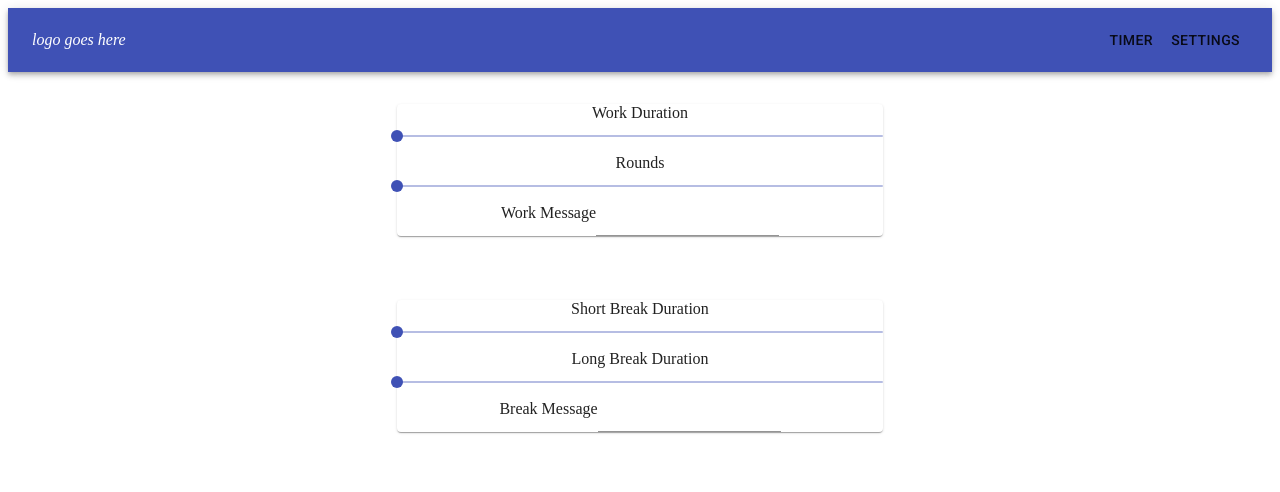
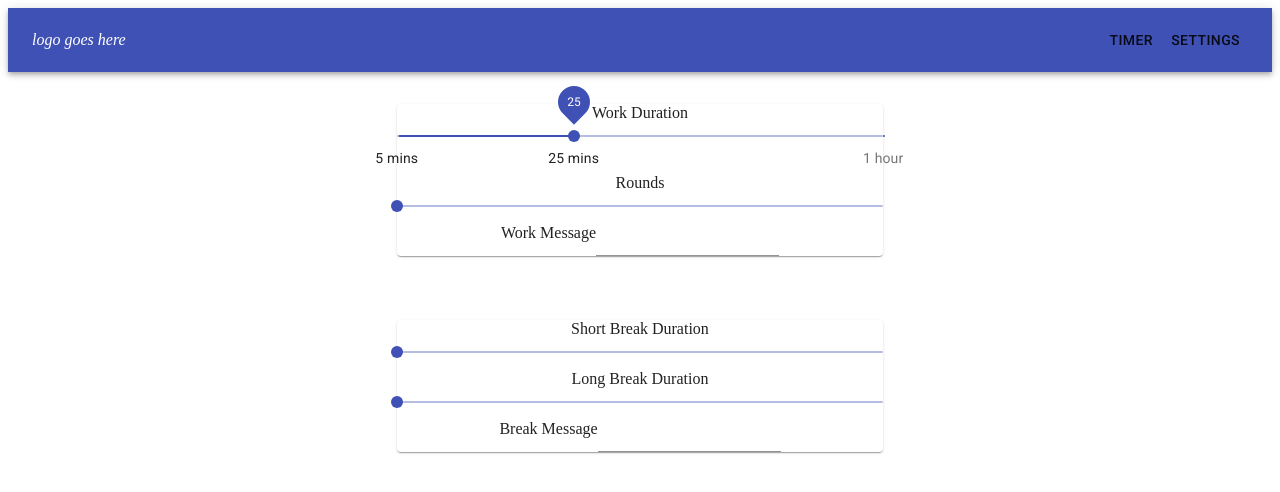
Before and after one commit to ARTurnerGit/pomodoro, a React (Create React App) app: page /settings in a window 1280 px wide. Shown: the top 492 px of the page. Built offline with nearby package versions, Linux system fonts and the light colour scheme.

Commit message:
added bounds to slider in worksettings

```diff
--- a/src/components/WorkSettings.jsx
+++ b/src/components/WorkSettings.jsx
@@ -1,11 +1,24 @@
-import React from "react";
+import React, { useState } from "react";
 import { Paper, Slider, TextField } from "@material-ui/core";
 
 const WorkSettings = () => {
+  const [workDuration, setWorkDuration] = useState(25 * 60);
+  const marks = [
+    { value: 5, label: "5 mins" },
+    { value: 25, label: "25 mins" },
+    { value: 60, label: "1 hour" },
+  ];
   return (
     <Paper style={{ width: "40%", margin: "4vh 0" }}>
       Work Duration
-      <Slider />
+      <Slider
+        defaultValue="25"
+        marks={marks}
+        min={5}
+        max={60}
+        step={5}
+        valueLabelDisplay="on"
+      />
       Rounds
       <Slider />
       Work Message
```
